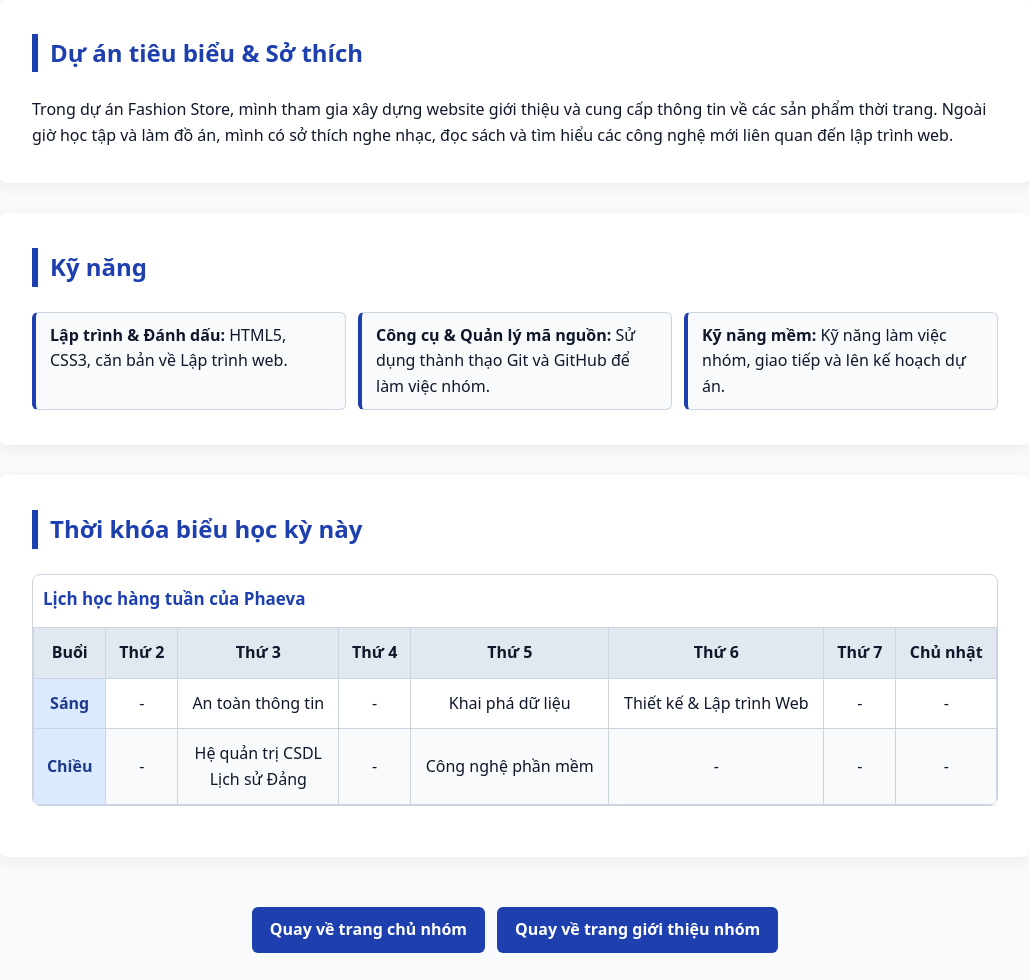
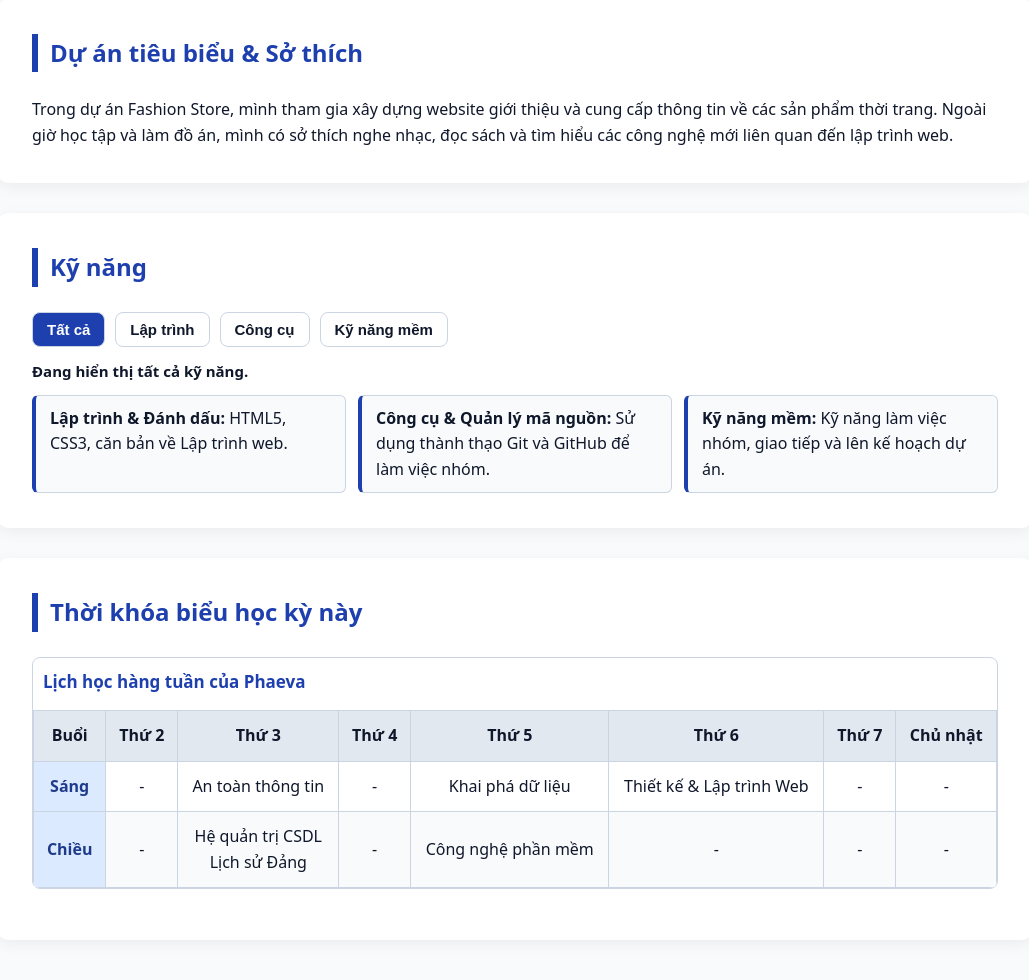
Before and after one commit to phoutsana/ltweb-doan-nhom08, a PHP site: page /thanhvien/3120224182_phaeva/gioithieu.html in a window 1280 px wide. Shown: the part 731-1711 px from the top of the page, without its empty margins (125-1154 px from the left). Run offline with PHP 8.4, Linux system fonts and the light colour scheme.

Commit message:
Hoan thanh bai tap 4 trang ca nhan Phaeva

```diff
--- a/thanhvien/3120224182_phaeva/gioithieu.html
+++ b/thanhvien/3120224182_phaeva/gioithieu.html
@@ -60,7 +60,7 @@
         </section>
 
         <!-- SỞ THÍCH & DỰ ÁN -->
-        <article id="so-thich" class="khoi-noi-dung">
+        <article id="so-thich" class="khoi-noi-dung" data-thu-gon>
             <h2>Dự án tiêu biểu & Sở thích</h2>
             <p>
                 Trong dự án Fashion Store, mình tham gia xây dựng website giới thiệu và cung cấp thông tin về các sản phẩm thời trang.
@@ -69,23 +69,55 @@ Ngoài giờ học tập và làm đồ án, mình có sở thích nghe nhạc,
         </article>
 
         <!-- KỸ NĂNG -->
-        <section id="ky-nang" class="khoi-noi-dung">
+        <section id="ky-nang" class="khoi-noi-dung" data-thu-gon>
     <h2>Kỹ năng</h2>
-            <ul>
-                <li>
-                    <strong>Lập trình & Đánh dấu:</strong> HTML5, CSS3, căn bản về Lập trình web.
+
+    <!-- Bộ lọc kỹ năng -->
+    <div class="bo-loc-ky-nang">
+        <button type="button" class="nut-loc active" data-filter="tat-ca" aria-pressed="true">
+            Tất cả
+        </button>
+
+        <button type="button" class="nut-loc" data-filter="lap-trinh" aria-pressed="false">
+            Lập trình
+        </button>
+
+        <button type="button" class="nut-loc" data-filter="cong-cu" aria-pressed="false">
+            Công cụ
+        </button>
+
+        <button type="button" class="nut-loc" data-filter="ky-nang-mem" aria-pressed="false">
+            Kỹ năng mềm
+        </button>
+    </div>
+
+    <!-- Thông báo kết quả lọc -->
+    <p id="thong-bao-loc" class="thong-bao-loc" aria-live="polite">
+        Đang hiển thị tất cả kỹ năng.
+    </p>
+
+    <ul id="danh-sach-ky-nang">
+
+        <li class="ky-nang-item" data-category="lap-trinh">
+            <strong>Lập trình & Đánh dấu:</strong>
+            HTML5, CSS3, căn bản về Lập trình web.
         </li>
-                <li>
-                    <strong>Công cụ & Quản lý mã nguồn:</strong> Sử dụng thành thạo Git và GitHub để làm việc nhóm.
+
+        <li class="ky-nang-item" data-category="cong-cu">
+            <strong>Công cụ & Quản lý mã nguồn:</strong>
+            Sử dụng thành thạo Git và GitHub để làm việc nhóm.
         </li>
-                <li>
-                    <strong>Kỹ năng mềm:</strong> Kỹ năng làm việc nhóm, giao tiếp và lên kế hoạch dự án.
+
+        <li class="ky-nang-item" data-category="ky-nang-mem">
+            <strong>Kỹ năng mềm:</strong>
+            Kỹ năng làm việc nhóm, giao tiếp và lên kế hoạch dự án.
         </li>
+
     </ul>
 </section>
 
         <!-- THỜI KHÓA BIỂU -->
-        <section id="thoi-khoa-bieu" class="khoi-noi-dung">
+        <section id="thoi-khoa-bieu" class="khoi-noi-dung" data-thu-gon>
             <h2>Thời khóa biểu học kỳ này</h2>
             <div class="hop-bang">
                 <table>
@@ -141,5 +173,7 @@ Ngoài giờ học tập và làm đồ án, mình có sở thích nghe nhạc,
     <p>&copy; 2026 Trang cá nhân của KEOPHOXAY Phaeva - Đồ án Web Nhóm 08.</p>
 </footer>
 
+<script src="js/canhan.js"></script>
+
 </body>
 </html>
--- /dev/null
+++ b/thanhvien/3120224182_phaeva/js/canhan.js
@@ -0,0 +1,89 @@
+/*
+ * Tệp canhan.js tạo các tương tác cho trang cá nhân của Phaeva.
+ * Chức năng 1: lọc danh sách kỹ năng theo từng nhóm.
+ * Chức năng 2: thu gọn và mở rộng các mục nội dung.
+ * Cách thử: nhấn các nút lọc hoặc nhấn tiêu đề mục bằng chuột/bàn phím.
+ */
+
+// =====================================================
+// CHỨC NĂNG 1: LỌC DANH SÁCH KỸ NĂNG
+// =====================================================
+
+const cacNutLoc = document.querySelectorAll(".nut-loc");
+const cacKyNang = document.querySelectorAll(".ky-nang-item");
+const thongBaoLoc = document.getElementById("thong-bao-loc");
+
+cacNutLoc.forEach(function (nut) {
+    nut.addEventListener("click", function () {
+        const boLoc = nut.dataset.filter;
+        let soLuongHienThi = 0;
+
+        // Cập nhật trạng thái của các nút lọc
+        cacNutLoc.forEach(function (nutKhac) {
+            nutKhac.classList.remove("active");
+            nutKhac.setAttribute("aria-pressed", "false");
+        });
+
+        nut.classList.add("active");
+        nut.setAttribute("aria-pressed", "true");
+
+        // Lọc danh sách kỹ năng
+        cacKyNang.forEach(function (kyNang) {
+            const nhomKyNang = kyNang.dataset.category;
+
+            if (boLoc === "tat-ca" || nhomKyNang === boLoc) {
+                kyNang.classList.remove("an-ky-nang");
+                soLuongHienThi++;
+            } else {
+                kyNang.classList.add("an-ky-nang");
+            }
+        });
+
+        // Hiển thị thông báo kết quả bằng textContent
+        if (boLoc === "tat-ca") {
+            thongBaoLoc.textContent =
+                "Đang hiển thị tất cả kỹ năng.";
+        } else {
+            thongBaoLoc.textContent =
+                "Đang hiển thị " + soLuongHienThi + " kỹ năng thuộc nhóm đã chọn.";
+        }
+    });
+});
+
+
+// =====================================================
+// CHỨC NĂNG 2: THU GỌN / MỞ RỘNG NỘI DUNG
+// =====================================================
+
+const cacMucThuGon = document.querySelectorAll("[data-thu-gon]");
+
+cacMucThuGon.forEach(function (muc) {
+    const tieuDe = muc.querySelector("h2");
+
+    if (!tieuDe) {
+        return;
+    }
+
+    // Cho phép sử dụng bằng bàn phím
+    tieuDe.setAttribute("tabindex", "0");
+    tieuDe.setAttribute("role", "button");
+    tieuDe.setAttribute("aria-expanded", "true");
+
+    // Click chuột
+    tieuDe.addEventListener("click", function () {
+        const dangThuGon = muc.classList.toggle("thu-gon");
+
+        tieuDe.setAttribute(
+            "aria-expanded",
+            String(!dangThuGon)
+        );
+    });
+
+    // Enter hoặc Space để thao tác bằng bàn phím
+    tieuDe.addEventListener("keydown", function (event) {
+        if (event.key === "Enter" || event.key === " ") {
+            event.preventDefault();
+            tieuDe.click();
+        }
+    });
+});
--- a/thanhvien/3120224182_phaeva/style-canhan.css
+++ b/thanhvien/3120224182_phaeva/style-canhan.css
@@ -344,3 +344,86 @@ justify-content: center;
         padding: 12px;
     }
 }
+
+/* ==========================================================
+   11. TƯƠNG TÁC LỌC KỸ NĂNG
+   ========================================================== */
+
+.bo-loc-ky-nang {
+    display: flex;
+    flex-wrap: wrap;
+    gap: 10px;
+    margin-bottom: 12px;
+}
+
+.nut-loc {
+    padding: 8px 14px;
+    border: 1px solid var(--mau-vien);
+    border-radius: 8px;
+    background-color: var(--mau-trang);
+    color: var(--mau-chu);
+    cursor: pointer;
+    font-size: 15px;
+    font-weight: 600;
+}
+
+.nut-loc:hover {
+    background-color: var(--mau-nen);
+}
+
+.nut-loc.active {
+    background-color: var(--mau-chinh);
+    color: var(--mau-trang);
+}
+
+.nut-loc:focus-visible {
+    outline: 3px solid var(--mau-nhan);
+    outline-offset: 3px;
+}
+
+.thong-bao-loc {
+    margin-bottom: 12px;
+    font-size: 15px;
+    font-weight: 600;
+}
+
+.ky-nang-item.an-ky-nang {
+    display: none;
+}
+
+
+/* ==========================================================
+   12. TƯƠNG TÁC THU GỌN / MỞ RỘNG
+   ========================================================== */
+
+[data-thu-gon] > h2 {
+    cursor: pointer;
+}
+
+[data-thu-gon] > h2:hover {
+    opacity: 0.8;
+}
+
+[data-thu-gon] > h2:focus-visible {
+    outline: 3px solid var(--mau-nhan);
+    outline-offset: 5px;
+}
+
+[data-thu-gon].thu-gon > *:not(h2) {
+    display: none;
+}
+
+
+/* ==========================================================
+   13. HIỂN THỊ TỐT TRÊN ĐIỆN THOẠI 360PX
+   ========================================================== */
+
+@media (max-width: 360px) {
+    .bo-loc-ky-nang {
+        flex-direction: column;
+    }
+
+    .nut-loc {
+        width: 100%;
+    }
+}
```
Also changed, not shown: kiemtra/bai-tap-3-lighthouse-3120224182_phaeva.png.png (renamed from kiemtra/ai-tap-3-lighthouse-3120224182_phaeva.png), kiemtra/bai-tap-4-360px-3120224182_phaeva.png.png (added), kiemtra/bai-tap-4-console-3120224182_phaeva.png.png (added), kiemtra/bai-tap-4-lighthouse-3120224182_phaeva.png.png (added), kiemtra/bai-tap-4-w3c-3120224182_phaeva.png.png (added). Lines whose indentation alone changed are shown as unchanged.
